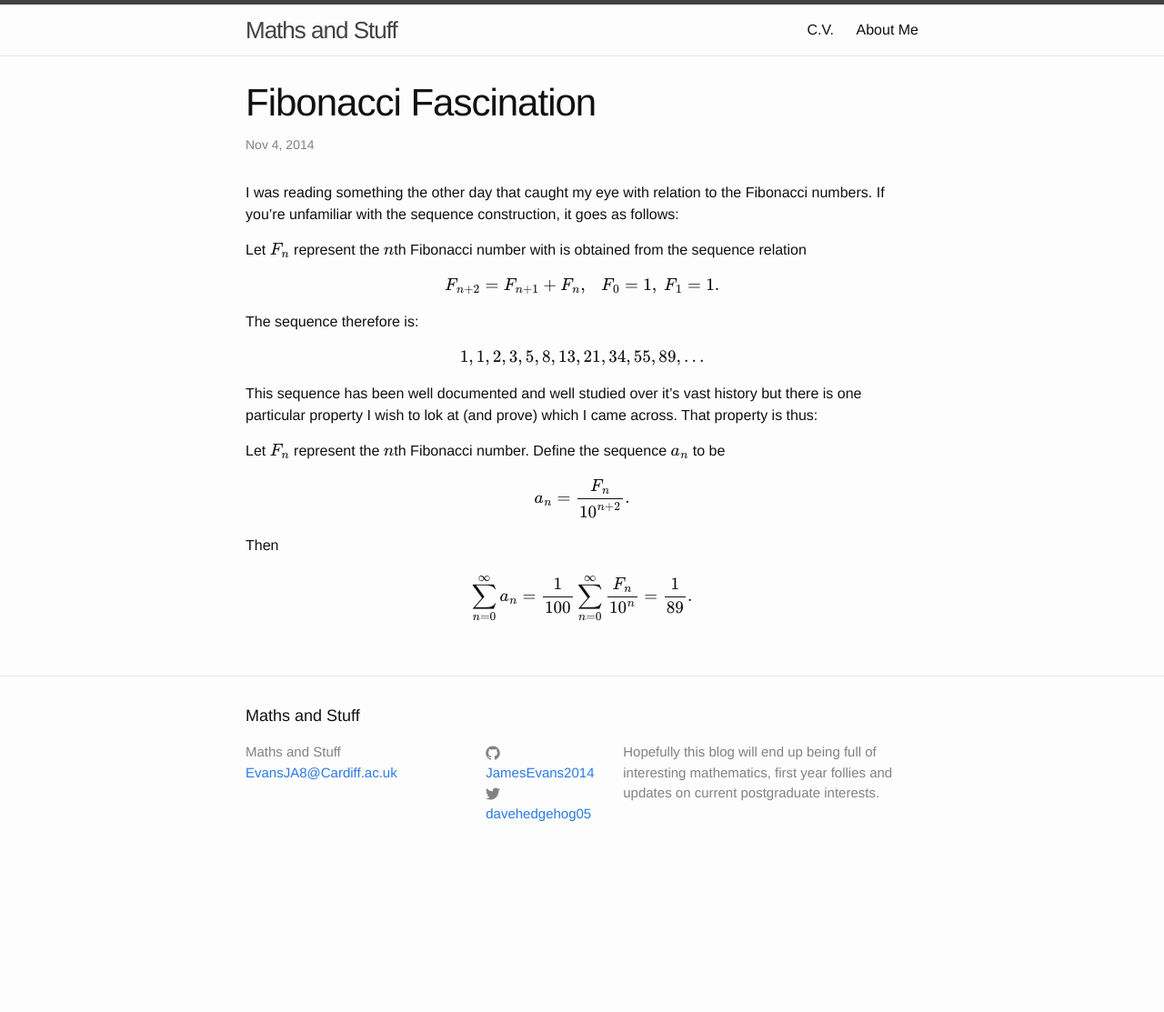
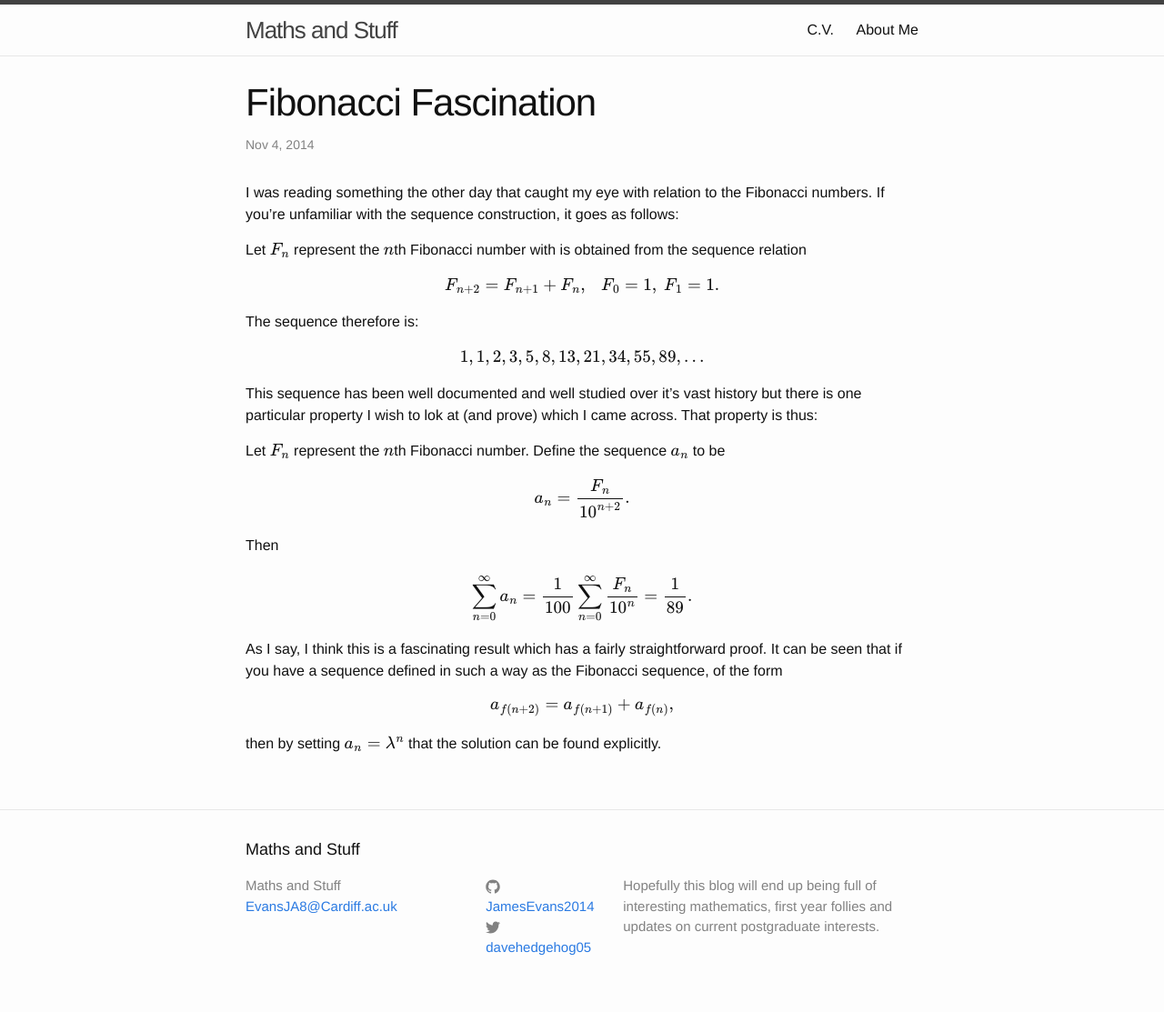
Before and after one commit to JamesEvans2014/JamesEvans2014.github.io, a Jekyll site: the page built from _posts/2014-11-04-Fibonacci-Fascination.md, in a window 1280 px wide. Shown: the whole page at 91% size. Built offline with Jekyll 4.4.1, drawn with Linux system fonts in a browser that asks for light colours; formulas are drawn with MathJax 3; before the commit the page ends 966 px from its top, so only the background shows below that.

Commit message:
Update 2014-11-04-Fibonacci-Fascination.md

```diff
--- a/_posts/2014-11-04-Fibonacci-Fascination.md
+++ b/_posts/2014-11-04-Fibonacci-Fascination.md
@@ -25,3 +25,9 @@ Then
 \\[
 \sum\_{n=0}^\infty a\_n=\frac {1}{100}\sum\_{n=0}^\infty\frac {F\_n}{10^n}=\frac {1}{89}.
 \\]
+
+As I say, I think this is a fascinating result which has a fairly straightforward proof. It can be seen that if you have a sequence defined in such a way as the Fibonacci sequence, of the form
+\\[
+a\_{f(n+2)}=a\_{f(n+1)}+a\_{f(n)},
+\\]
+then by setting \\(a\_n=\lambda^n\\) that the solution can be found explicitly.
```
